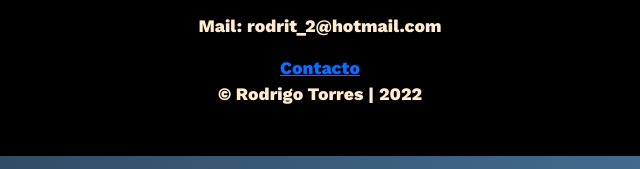
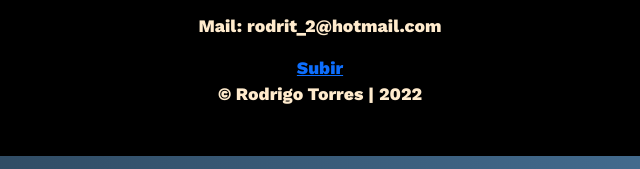
Before and after one commit to ret91/segundaEntregaProyectoFinalRodrigoTorres, a plain HTML site: page index.html in a window 1280 px wide. Shown: the part 1989-2158 px from the top of the page, 320-960 px from the left. Drawn offline with nearby package versions, Linux system fonts and the light colour scheme.

Commit message:
subiendo mas estilos

```diff
--- a/index.html
+++ b/index.html
@@ -16,6 +16,8 @@
     <link rel="preconnect" href="https://fonts.googleapis.com">
     <link rel="preconnect" href="https://fonts.gstatic.com" crossorigin>
     <link href="https://fonts.googleapis.com/css2?family=Work+Sans:wght@800&display=swap" rel="stylesheet">
+    <!-- Fav Icon -->
+    <link rel="shortcut icon" href="./img/Logo.png">
 
     <title>Estrada Records</title>
 </head>
@@ -265,7 +267,7 @@
                 <p>Don Torcuato - Buenos Aires</p>
                 <p>Tel: +54 9 11-3704-5060</p>
                 <p>Mail: rodrit_2@hotmail.com </p>
-                <a class="linkFooter" href="#">Contacto</a>
+                <a class="linkFooter" href="#">Subir</a>
                 <p>© Rodrigo Torres | 2022</p>
 
             </section>
```
Also changed, not shown: pages/referencias.html (+4 -2 lines).
